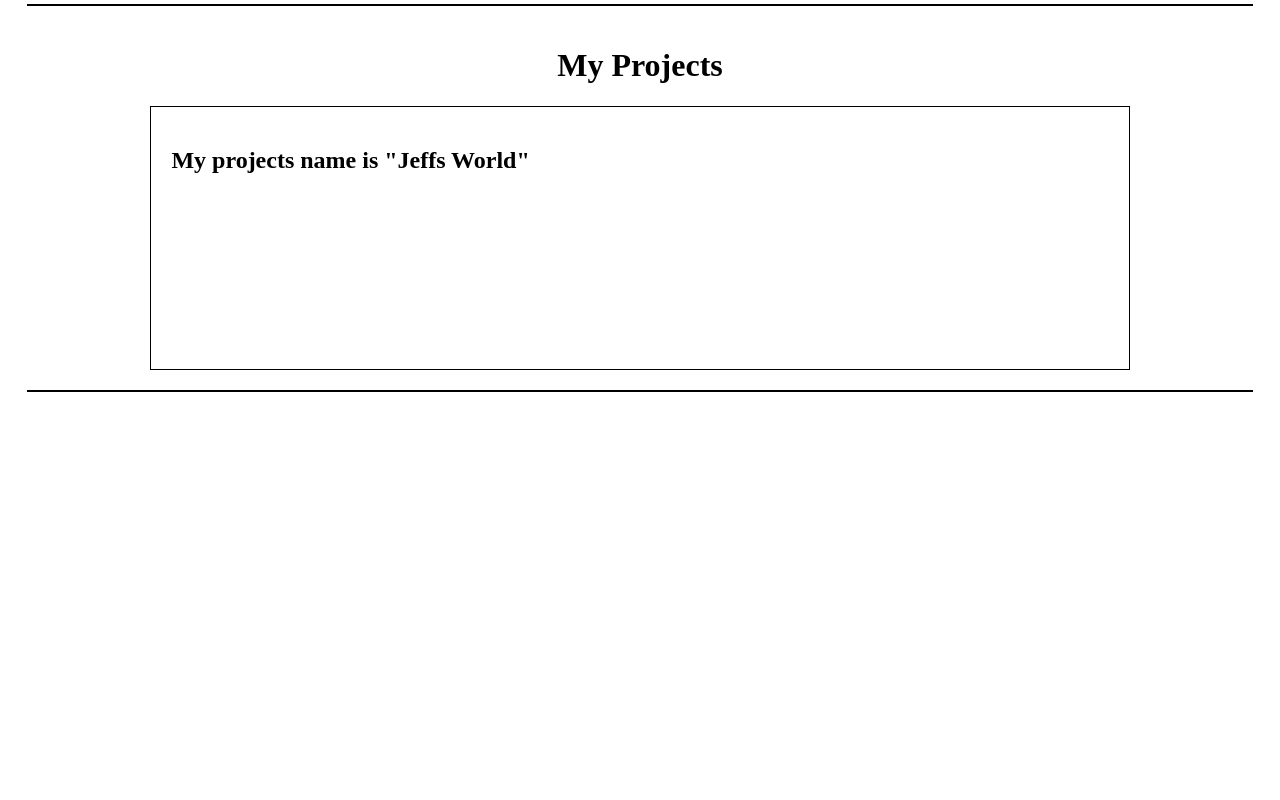
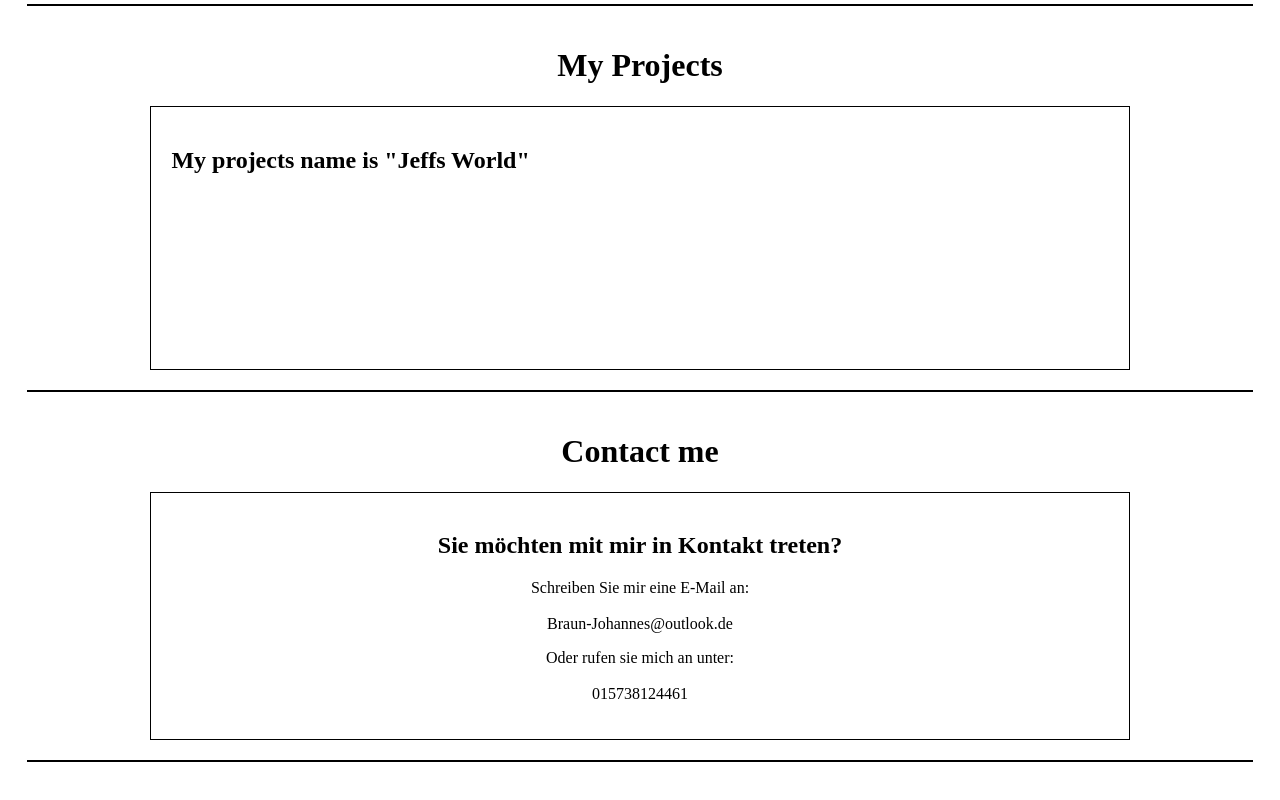
Before and after one commit to Braun-Johannes/My-first-Webpage, a Next.js app: page / in a window 1280 px wide. Shown: the part 1202-2002 px from the top of the page. Before the commit the page ends 1642 px from the top, so only its background shows below. Built offline with nearby package versions, Linux system fonts and the light colour scheme.

Commit message:
added contact section

```diff
--- /dev/null
+++ b/components/Contact.tsx
@@ -0,0 +1,32 @@
+import styled from "styled-components";
+
+export default function Contact() {
+    return (
+        <>
+        <h1>Contact me</h1>
+        <ContactContainer>
+            <h2>Sie möchten mit mir in Kontakt treten?</h2>
+            <p>Schreiben Sie mir eine E-Mail an:
+             <br/>
+             <br/>
+             Braun-Johannes@outlook.de
+             </p>
+            <p>Oder rufen sie mich an unter:
+                <br/>
+                <br/>
+                015738124461
+            </p>
+        </ContactContainer>
+        </>
+    )
+}
+
+const ContactContainer =styled.div`
+  width: 80%;
+  height: auto;
+  margin: 0 auto;
+  padding: 20px;
+  border: 1px solid #000;
+  box-sizing: border-box;
+  text-align: center;
+`
--- a/src/app/page.tsx
+++ b/src/app/page.tsx
@@ -4,6 +4,7 @@ import Posts from "../../components/Posts";
 import Header from "../../components/Header";
 import About from "../../components/About";
 import Showcase from "../../components/Showcase";
+import Contact from "../../components/Contact";
 
 export default function Home() {
   return (
@@ -20,6 +21,8 @@ export default function Home() {
 <About />
 <Separator />
 <Showcase />
+<Separator />
+<Contact />
 <Separator />
 </HomePageContainer>
 
```
